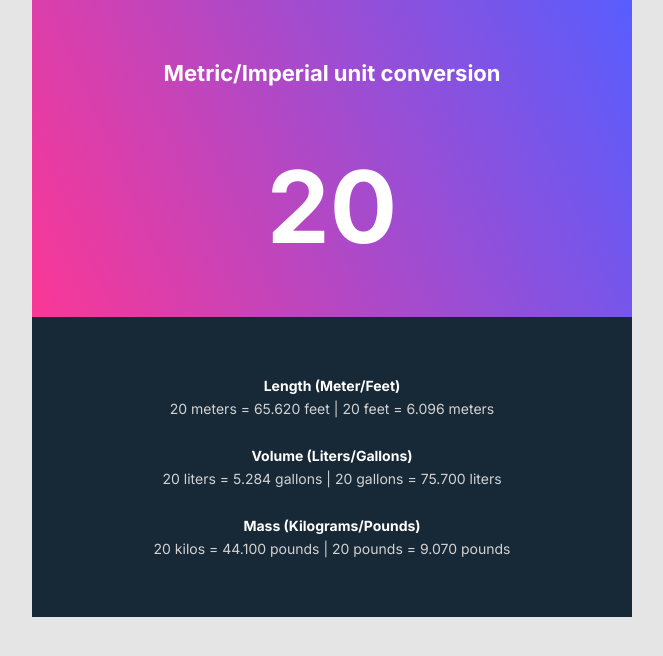
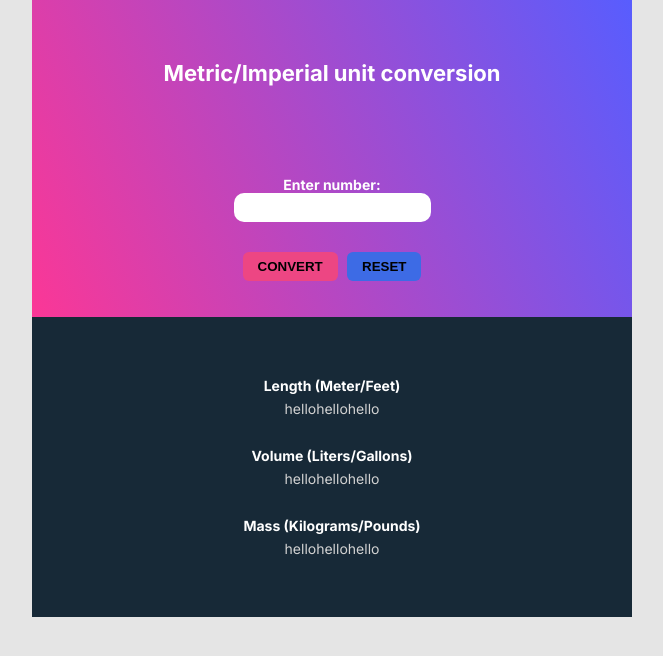
Before and after one commit to AcharaChisom/unit_converter, a plain HTML site: page index.html in a window 1280 px wide. Shown: the whole page, without its empty margins (308-971 px from the left). Drawn offline with Linux system fonts and the light colour scheme.

Commit message:
update README.md and add the necessary html tags for  users to type in numbers of their choice and style   with css

```diff
--- a/index.css
+++ b/index.css
@@ -20,10 +20,33 @@ h1 {
     padding: 60px;
 }
 
-#converter-el {
-    font-size: 100px;
-    margin: 0;
-    padding-bottom: 50px;
+header div {
+    display: flex;
+    flex-direction: column;
+    align-items: center;
+}
+
+button {
+    margin: 0 3px 36px;
+    padding: 7px 15px;
+    border-radius: 6px;
+    border: none;
+    font-weight: 600;
+}
+
+#convert-btn {
+    background: #ED4683;
+}
+
+#reset-btn {
+    background: #3D6BE5;
+}
+
+input {
+    margin-top: 3px 0;
+    padding: 7px 10px;
+    border: none;
+    border-radius: 10px;
 }
 
 main {
--- a/index.html
+++ b/index.html
@@ -13,7 +13,13 @@
 <body>
     <header>
         <h1>Metric/Imperial unit conversion</h1>
-        <p id="converter-el">10</p>
+        <!-- <p id="converter-el">10</p> -->
+        <div>
+            <label for="number-el">Enter number:</label>
+            <input type="text" id="number-el" name="number">
+        </div>
+        <button id="convert-btn">CONVERT</button>
+        <button id="reset-btn">RESET</button>
     </header>
     <main>
         <div>
```
Also changed, not shown: 1 other file.
